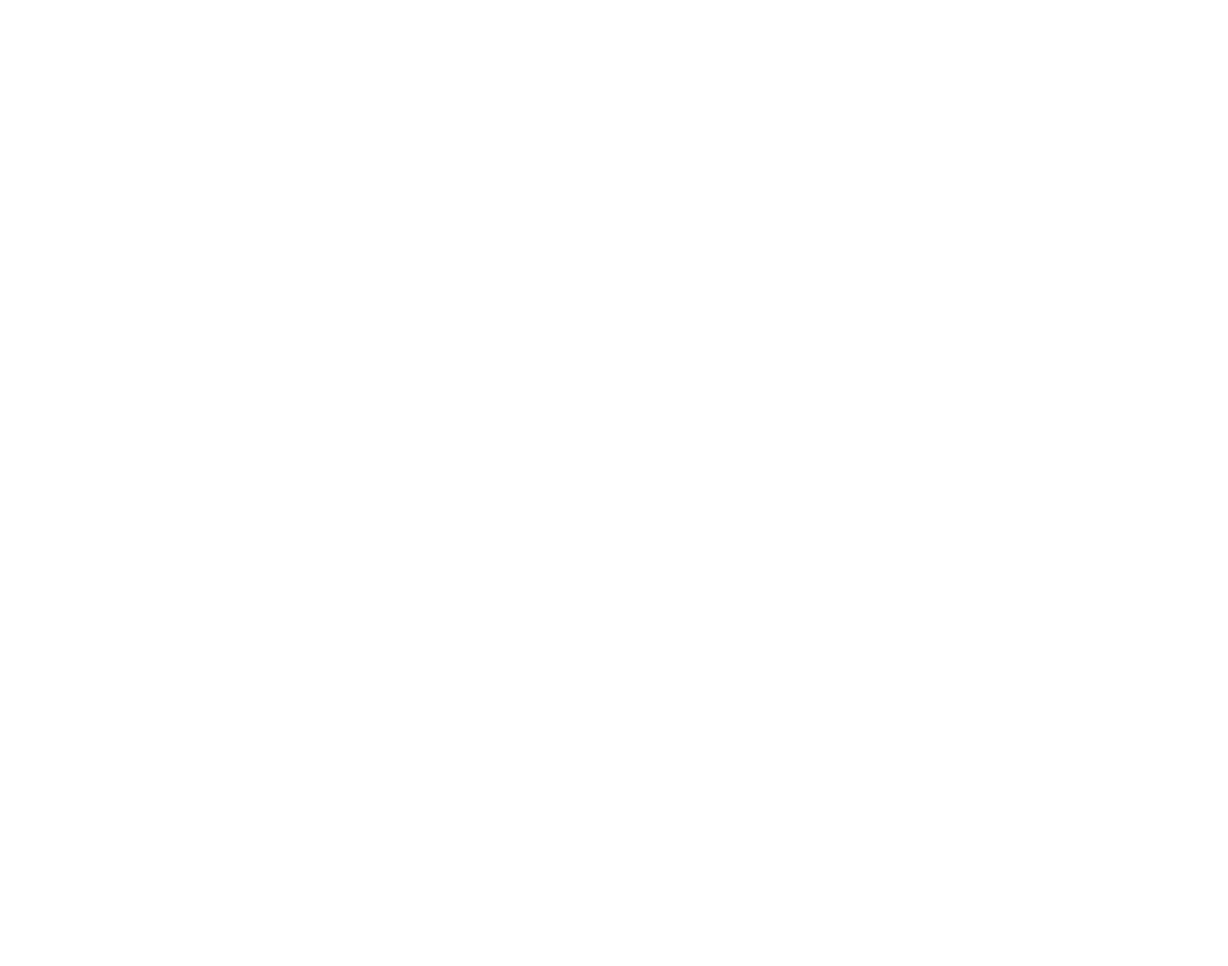
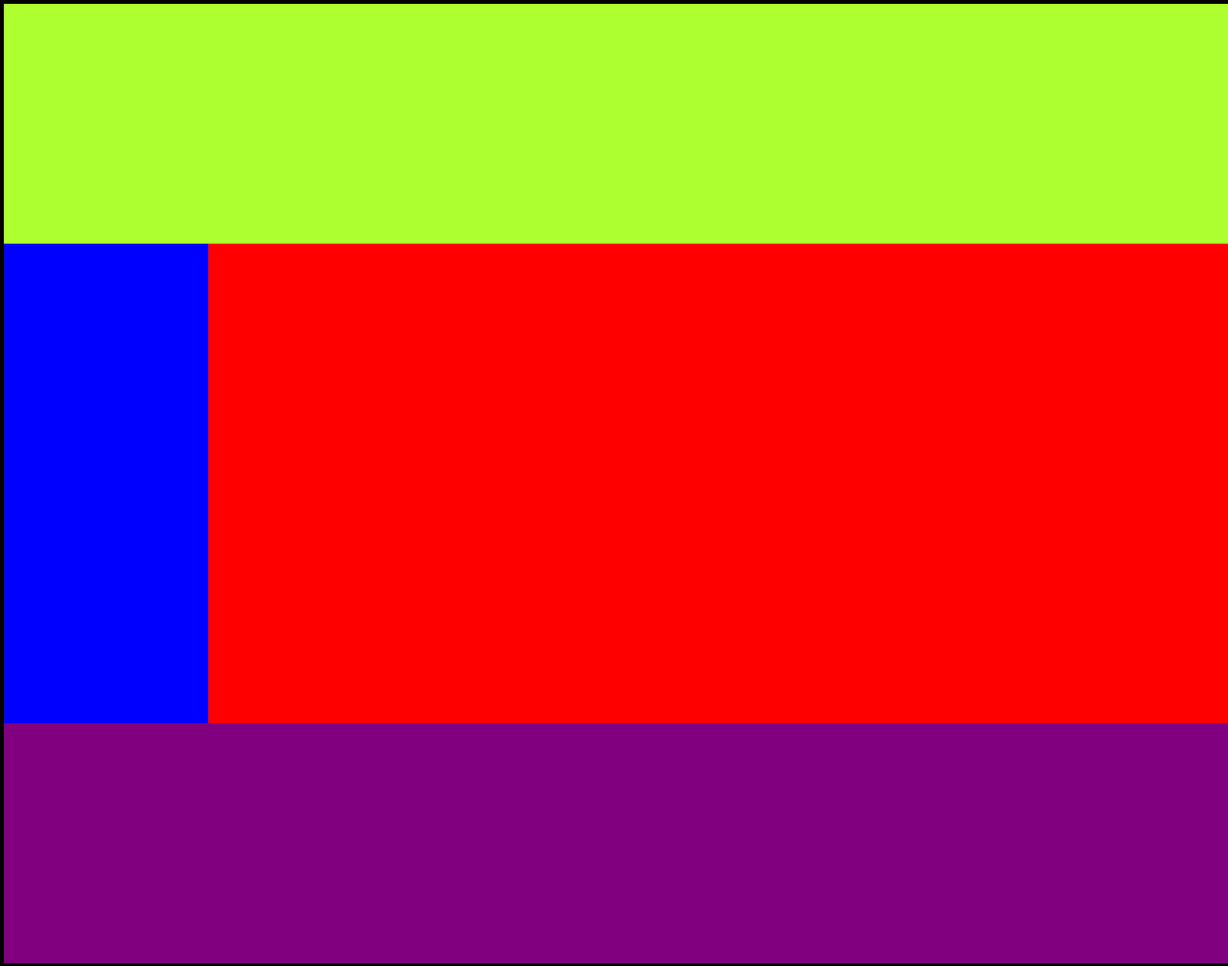
Before and after one commit to iLLtech1/favMovSite, a plain HTML site: page index.html in a window 1280 px wide. Shown: the whole page at 96% size. Before the commit the page ends 800 px from the top, so only its background shows below. Drawn offline with Linux system fonts and the light colour scheme.

Commit message:
col and rows worked out

```diff
--- a/index.html
+++ b/index.html
@@ -4,17 +4,20 @@
   <meta charset="UTF-8">
   <meta http-equiv="X-UA-Compatible" content="IE=edge">
   <meta name="viewport" content="width=device-width, initial-scale=1.0">
-  <title>Document</title>
   <link rel="stylesheet" href="./reset.css">
   <link rel="stylesheet" href="./style.css">
+
+  <title>Document</title>
+
 </head>
 <body>
   <div class="splashPage">
-    <div id="red" class="coLogo"></div>
+    <div id="green" class="coLogo long"></div>
     <div id="blue" class="coMessage"></div>
     <div id="red" class="coNextPage"></div>
     <div id="blue" class="leftInfoCol"></div>
     <div id="red" class="coInfoFooter"></div>
+    <div id="purple" class="shoutOutSection long"></div>
   </div>
 </body>
 </html>
--- a/style.css
+++ b/style.css
@@ -1,19 +1,27 @@
-
-<style>
 
 .splashPage {
   display: grid;
   width: 100%;
-  height: 100%;
+  height: 1000px;
   background-color: seagreen;
-  border: black;
+  border: 4px solid black;
+  grid-template-columns: 1fr 5fr;
 }
 
-.red {
-  color: red;
+#green {
+  background: greenyellow;
 }
 
-.blue {
-  color: blue;
+#red {
+  background-color: red;
 }
-</style>
+
+#blue {
+  background-color: blue;
+}
+#purple {
+  background-color: purple;
+}
+.long {
+  grid-column: 1 / span 2;
+}
```
